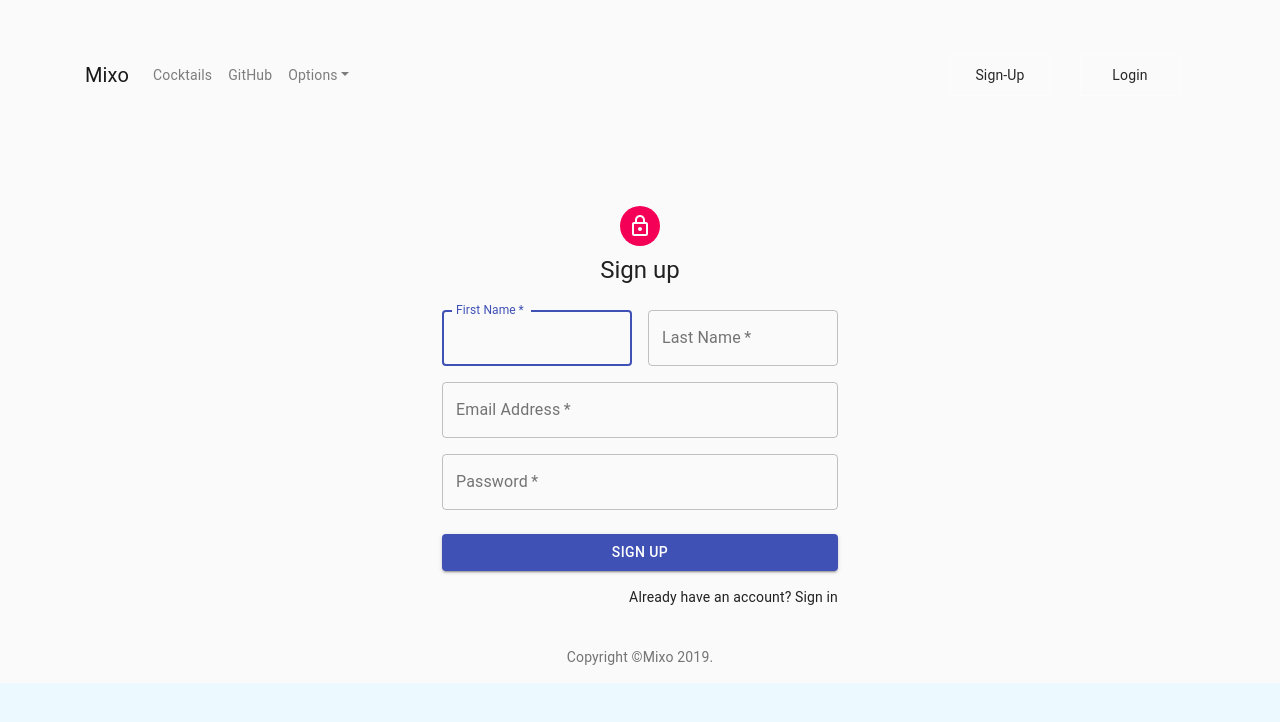
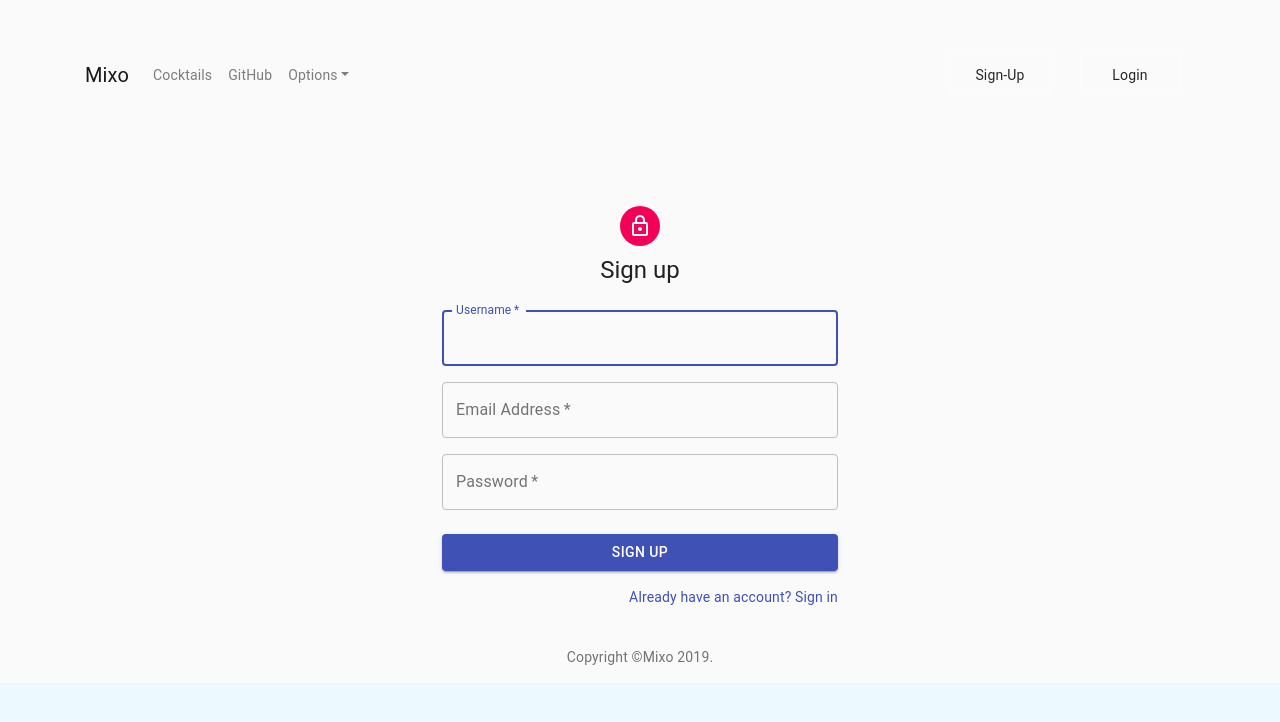
Before and after one commit to AfricanBruceWayne/mixo-mlab, a React (Create React App) app in the folder client/: page /register in a window 1280 px wide. Shown: the top 722 px of the page. Built offline with nearby package versions, Linux system fonts and the light colour scheme; the HTML template or start-up script is replaced by a standard one.

Commit message:
Updated auth

```diff
--- a/client/src/components/auth/Login.js
+++ b/client/src/components/auth/Login.js
@@ -1,19 +1,19 @@
-import React from 'react';
+import React, { useState } from 'react';
 
-import { BrowserRouter as Router, Route, Redirect, Switch } from 'react-router-dom';
-import Avatar from '@material-ui/core/Avatar';
-import Button from '@material-ui/core/Button';
-import CssBaseline from '@material-ui/core/CssBaseline';
-import TextField from '@material-ui/core/TextField';
-import FormControlLabel from '@material-ui/core/FormControlLabel';
-import Checkbox from '@material-ui/core/Checkbox';
-import Link from '@material-ui/core/Link';
-import Grid from '@material-ui/core/Grid';
-import Box from '@material-ui/core/Box';
+import { BrowserRouter as Router, Redirect, Route, Switch } from 'react-router-dom';
+
+import {
+  Avatar, Button, Container, CssBaseline, TextField,
+  Typography, makeStyles, Link, Grid, Box
+} from '@material-ui/core' ;
 import LockOutlinedIcon from '@material-ui/icons/LockOutlined';
-import Typography from '@material-ui/core/Typography';
-import { makeStyles } from '@material-ui/core/styles';
-import Container from '@material-ui/core/Container';
+
+import PropTypes from 'prop-types';
+
+import { Alert } from 'reactstrap';
+import { useDispatch } from 'react-redux';
+import { login } from '../../actions/authActions';
+import { clearErrors, returnErrors } from '../../actions/errorActions';
 
 import SignUp from './Signup';
 
@@ -51,7 +51,40 @@ const useStyles = makeStyles(theme => ({
 }));
 
 export default function SignIn() {
+
   const classes = useStyles();
+
+  SignIn.propTypes = {
+    isAuthenticated: PropTypes.bool,
+    error: PropTypes.object.isRequired,
+    login: PropTypes.func.isRequired,
+    clearErrors: PropTypes.func.isRequired
+  };
+
+  const dispatch = useDispatch();
+
+  const [userEmail, setUserEmail] = useState('');
+  const [userPassword, setUserPassword] = useState('');
+  const [loading, setLoading] = useState(false);
+  const [msg, setMsg] = useState(null);
+
+  const handleSubmit = (e) => {
+    e.preventDefault();
+    if (isFormValid()) {
+      returnErrors(msg);
+      return;
+    }
+    dispatch(login(userEmail, userPassword));
+    clearErrors();
+    return <Redirect to="/" />
+  }
+
+  function isFormValid() {
+    return (
+      userEmail == null || !userEmail.includes('@') ||
+      userPassword == null || userPassword.length < 6
+    );
+  }
 
   return (
     <Router>
@@ -64,51 +97,57 @@ export default function SignIn() {
         <Typography component="h1" variant="h5">
           Log in
         </Typography>
-        <form className={classes.form} noValidate>
+        <Typography component="h6" variant="h6">
+        </Typography>
+        <form className={classes.form} noValidate
+          onSubmit = {handleSubmit}>
           <TextField
-            variant="outlined"
-            margin="normal"
+            type = "email"
+            variant = "outlined"
+            margin = "normal"
             required
             fullWidth
-            id="email"
-            label="Email Address"
-            name="email"
-            autoComplete="email"
+            id = "email"
+            label = "Email Address"
+            name = "email"
+            autoComplete = "email"
             autoFocus
+            value = { userEmail }
+            onChange = {(e) => setUserEmail(e.target.value)}
           />
           <TextField
-            variant="outlined"
-            margin="normal"
+            variant = "outlined"
+            margin = "normal"
             required
             fullWidth
-            name="password"
-            label="Password"
-            type="password"
-            id="password"
-            autoComplete="current-password"
-          />
-          <FormControlLabel
-            control={<Checkbox value="remember" color="primary" />}
-            label="Remember me"
+            name = "password"
+            value = { userPassword }
+            label = "Password"
+            type = "password"
+            id = "password"
+            autoComplete = "current-password"
+            onChange = {(e) => setUserPassword(e.target.value)}
           />
           <Button
-            type="submit"
+            type ="submit"
+            disabled = { loading }
+            block = { true }
             fullWidth
             variant="contained"
             color="primary"
             className={classes.submit}
           >
-            Sign In
+            {loading ? "Logging in.." : "Sign In"}
           </Button>
+          <Grid container justify="center">
+            <Grid item>
+              {/* Error Message */}
+            </Grid>
+          </Grid>
           <Grid container>
             <Grid item xs>
-              <Link href="#" variant="body2">
-                Forgot password?
-              </Link>
-            </Grid>
-            <Grid item>
-              <Link to="/register" variant="body2">
-                {"Don't have an account? Sign Up"}
+              <Link href="/register" variant="body2">
+                  {"Don't have an account? Sign Up"}
               </Link>
             </Grid>
           </Grid>
--- a/client/src/components/auth/Signup.js
+++ b/client/src/components/auth/Signup.js
@@ -1,18 +1,18 @@
-import React from 'react';
+import React, { useState } from 'react';
 
-import { BrowserRouter as Router, Route, Redirect, Switch } from 'react-router-dom';
-import Avatar from '@material-ui/core/Avatar';
-import Button from '@material-ui/core/Button';
-import CssBaseline from '@material-ui/core/CssBaseline';
-import TextField from '@material-ui/core/TextField';
-import Link from '@material-ui/core/Link';
-import Grid from '@material-ui/core/Grid';
-import Box from '@material-ui/core/Box';
+import { BrowserRouter as Router, Route, Redirect , Switch } from 'react-router-dom';
+import {
+  Avatar, Button, Container, CssBaseline, TextField,
+  Typography, makeStyles, Link, Grid, Box
+} from '@material-ui/core';
 import LockOutlinedIcon from '@material-ui/icons/LockOutlined';
-import Typography from '@material-ui/core/Typography';
-import { makeStyles } from '@material-ui/core/styles';
-import Container from '@material-ui/core/Container';
+import { Alert } from 'reactstrap';
+import { useDispatch } from 'react-redux';
+import PropTypes from 'prop-types';
+import { register } from '../../actions/authActions';
+import { returnErrors, clearErrors } from '../../actions/errorActions';
 
+import Home from '../Home';
 import Login from './Login';
 
 function Copyright() {
@@ -48,17 +48,52 @@ const useStyles = makeStyles(theme => ({
   },
   submit: {
     margin: theme.spacing(3, 0, 2),
-  },
+  }
 }));
 
 export default function SignUp() {
 
+  const dispatch = useDispatch();
 
   const classes = useStyles();
 
+  const [userUsername, setUserUsername] = useState("");
+  const [userEmail, setUserEmail] = useState("");
+  const [userPassword, setUserPassword] = useState("");
+  const [loading, setLoading] = useState(false);
+  const [msg, setMsg] = useState(null);
+
+  const handleSubmit = (e) => {
+    e.preventDefault();
+    if (isFormValid()) {
+      returnErrors(msg);
+      return ;
+    }
+    const newUser = {
+      userUsername,
+      userEmail,
+      userPassword
+    };
+
+    // Attempt to register
+    dispatch(register(newUser));
+    clearErrors();
+    return <Redirect to="/" />;
+  }
+
+  function isFormValid() {
+    return (
+      userUsername == null || userUsername.length < 3 ||
+      userEmail == null || !userEmail.includes('@') ||
+      userPassword == null || userPassword.length < 6
+    );
+  }
+
+
+
   return (
     <Router>
-        <Container component="main" maxWidth="xs">
+      <Container component="main" maxWidth="xs">
       <CssBaseline />
       <div className={classes.paper}>
         <Avatar className={classes.avatar}>
@@ -67,29 +102,20 @@ export default function SignUp() {
         <Typography component="h1" variant="h5">
           Sign up
         </Typography>
-        <form className={classes.form} noValidate>
+        <form onSubmit={handleSubmit} className={classes.form} noValidate>
           <Grid container spacing={2}>
-            <Grid item xs={12} sm={6}>
+            <Grid item xs={12}>
               <TextField
-                autoComplete="fname"
-                name="firstName"
+                autoComplete="uname"
+                name="userName"
                 variant="outlined"
                 required
                 fullWidth
-                id="firstName"
-                label="First Name"
+                id="userName"
+                label="Username"
+                value={userUsername}
                 autoFocus
-              />
-            </Grid>
-            <Grid item xs={12} sm={6}>
-              <TextField
-                variant="outlined"
-                required
-                fullWidth
-                id="lastName"
-                label="Last Name"
-                name="lastName"
-                autoComplete="lname"
+                onChange={(e) => setUserUsername(e.target.value)}
               />
             </Grid>
             <Grid item xs={12}>
@@ -100,6 +126,8 @@ export default function SignUp() {
                 id="email"
                 label="Email Address"
                 name="email"
+                value={userEmail}
+                onChange={(e) => setUserEmail(e.target.value)}
                 autoComplete="email"
               />
             </Grid>
@@ -108,27 +136,35 @@ export default function SignUp() {
                 variant="outlined"
                 required
                 fullWidth
+                autoComplete="off"
                 name="password"
                 label="Password"
                 type="password"
                 id="password"
-                autoComplete="current-password"
+                value={userPassword}
+                onChange={(e) => setUserPassword(e.target.value)}
               />
             </Grid>
           </Grid>
           <Button
             type="submit"
             fullWidth
+            disabled={ loading }
             variant="contained"
             color="primary"
             className={classes.submit}
           >
-            Sign Up
+            {loading ? "Registering.." : "Sign Up"}
           </Button>
+          <Grid container justify="center">
+            <Grid item>
+              {/* Error Message */}
+            </Grid>
+          </Grid>
           <Grid container justify="flex-end">
             <Grid item>
-              <Link to="/login" variant="body2">
-                Already have an account? Sign in
+              <Link href="/login" variant="body2">
+                {"Already have an account? Sign in"}
               </Link>
             </Grid>
           </Grid>
@@ -140,9 +176,17 @@ export default function SignUp() {
     </Container>
 
     <Switch>
+        <Route exact path="/" component={ Home } />
         <Route path="/login" component={ Login } />
     </Switch>
 
     </Router>
   );
 }
+
+SignUp.propTypes = {
+  isAuthenticated: PropTypes.bool,
+  error: PropTypes.object.isRequired,
+  register: PropTypes.func.isRequired,
+  clearErrors: PropTypes.func.isRequired
+};
```
